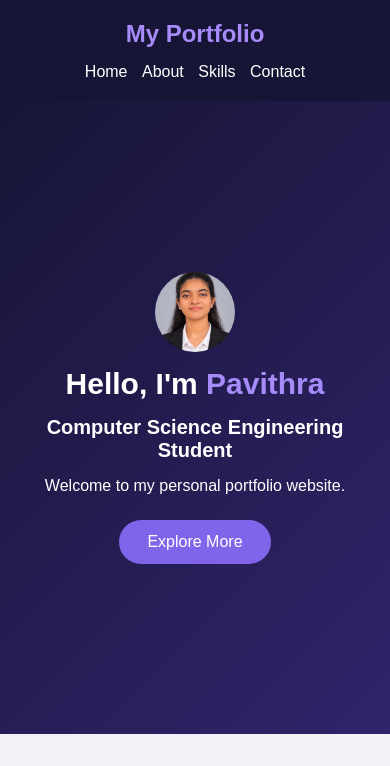
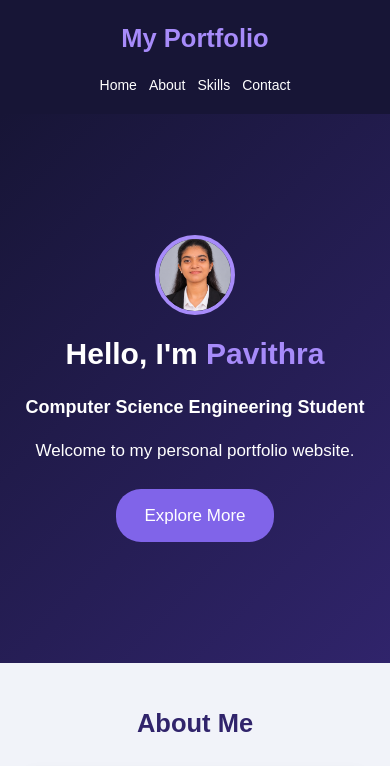
Before and after one commit to pavithra2008am-blip/My-portfolio, a plain HTML site: page index.html in a window 390 px wide. Shown: the top 766 px of the page. Drawn offline with Linux system fonts and the light colour scheme; files whose address does not match are found by name.

Commit message:
updated portfolio with responsive design and styling

```diff
--- a/style.css
+++ b/style.css
@@ -1,3 +1,4 @@
+/* GENERAL SETTINGS */
 * {
     margin: 0;
     padding: 0;
@@ -12,9 +13,10 @@ html {
 body {
     background: #f1f3f9;
     color: #222;
+    line-height: 1.6;
 }
 
-/* Navigation */
+/* NAVIGATION BAR */
 header {
     background: #171536;
     color: white;
@@ -22,23 +24,31 @@ header {
     display: flex;
     justify-content: space-between;
     align-items: center;
+    flex-wrap: wrap;
+    gap: 15px;
 }
 
 .logo {
     color: #a78bfa;
 }
 
+nav {
+    display: flex;
+    flex-wrap: wrap;
+    gap: 20px;
+}
+
 nav a {
     color: white;
     text-decoration: none;
-    margin-left: 22px;
+    transition: color 0.3s ease;
 }
 
 nav a:hover {
     color: #a78bfa;
 }
 
-/* Home */
+/* HOME SECTION */
 .home {
     min-height: 75vh;
     background: linear-gradient(135deg, #171536, #30246b);
@@ -47,7 +57,11 @@ nav a:hover {
     justify-content: center;
     align-items: center;
     text-align: center;
-    padding: 40px 20px;
+    padding: 50px 20px;
+}
+
+.home-content {
+    max-width: 800px;
 }
 
 .home-content h1 {
@@ -68,6 +82,18 @@ nav a:hover {
     margin-bottom: 25px;
 }
 
+/* PROFILE IMAGE */
+.profile-img {
+    width: 120px;
+    height: 120px;
+    object-fit: cover;
+    border-radius: 50%;
+    display: block;
+    margin: 0 auto 20px;
+    border: 4px solid #a78bfa;
+}
+
+/* BUTTON */
 .btn {
     display: inline-block;
     background: #8064e9;
@@ -75,9 +101,15 @@ nav a:hover {
     padding: 13px 28px;
     border-radius: 25px;
     text-decoration: none;
+    transition: 0.3s ease;
 }
 
-/* All sections */
+.btn:hover {
+    background: #a78bfa;
+    transform: translateY(-3px);
+}
+
+/* ALL SECTIONS */
 section:not(.home) {
     padding: 60px 10%;
     text-align: center;
@@ -88,7 +120,7 @@ section:not(.home) h1 {
     margin-bottom: 25px;
 }
 
-/* About */
+/* ABOUT SECTION */
 .about p {
     background: white;
     padding: 35px;
@@ -99,24 +131,31 @@ section:not(.home) h1 {
     box-shadow: 0 4px 15px rgba(0,0,0,0.06);
 }
 
-/* Skills */
+/* SKILLS SECTION - CSS GRID */
 .skill-list {
-    display: flex;
-    justify-content: center;
-    flex-wrap: wrap;
+    display: grid;
+    grid-template-columns: repeat(3, 1fr);
     gap: 20px;
+    max-width: 850px;
+    margin: auto;
 }
 
 .skill-list div {
     background: white;
     color: #30246b;
-    padding: 25px 40px;
+    padding: 25px;
     border-radius: 12px;
     font-weight: bold;
     box-shadow: 0 4px 15px rgba(0,0,0,0.06);
+    transition: 0.3s ease;
 }
 
-/* Contact */
+.skill-list div:hover {
+    transform: translateY(-5px);
+    box-shadow: 0 8px 20px rgba(0,0,0,0.12);
+}
+
+/* CONTACT SECTION */
 .contact {
     background: #e8e5f7;
 }
@@ -125,7 +164,7 @@ section:not(.home) h1 {
     margin: 15px;
 }
 
-/* Footer */
+/* FOOTER */
 footer {
     background: #171536;
     color: white;
@@ -133,27 +172,76 @@ footer {
     padding: 20px;
 }
 
-/* Mobile screen */
+/* TABLET RESPONSIVENESS */
+@media (max-width: 900px) {
+    body{
+        font-size: 17px;
+    }
+    section:not(.home)h1{
+        font-size: 30px;
+    }
+    .skill-list div{
+        font-size: 18px;
+    }
+    section:not(.home) {
+        padding: 50px 6%;
+    }
+
+    .skill-list {
+        display: grid;
+        grid-template-columns: repeat(2, 1fr);
+        gap: 20px;
+    }
+
+    .home-content h1 {
+        font-size: 36px;
+    }
+}
+
+/* MOBILE RESPONSIVENESS */
 @media (max-width: 600px) {
     header {
         flex-direction: column;
-        gap: 15px;
+        text-align: center;
+        padding: 18px 5%;
+    }
+
+    nav {
+        justify-content: center;
+        gap: 12px;
     }
 
     nav a {
-        margin: 5px;
+        font-size: 14px;
+    }
+
+    .home {
+        min-height: 65vh;
+        padding: 40px 15px;
     }
 
     .home-content h1 {
         font-size: 30px;
     }
-    .home-content img.profile-img {
-    width: 80px !important;
-    height: 80px !important;
-    max-width: 80px !important;
-    display: block !important;
-    object-fit: cover !important;
-    border-radius: 50% !important;
-    margin: 0 auto 15px !important;
+
+    .home-content h2 {
+        font-size: 18px;
+    }
+
+    .profile-img {
+        width: 100px;
+        height: 100px;
+    }
+
+    section:not(.home) {
+        padding: 40px 6%;
+    }
+
+    .skill-list {
+        grid-template-columns: 1fr;
+    }
+
+    .about p {
+        padding: 22px;
+    }
 }
-}
```
